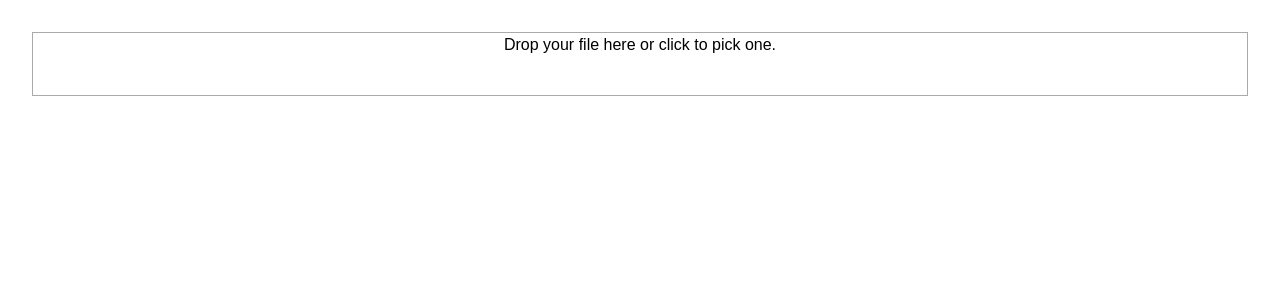
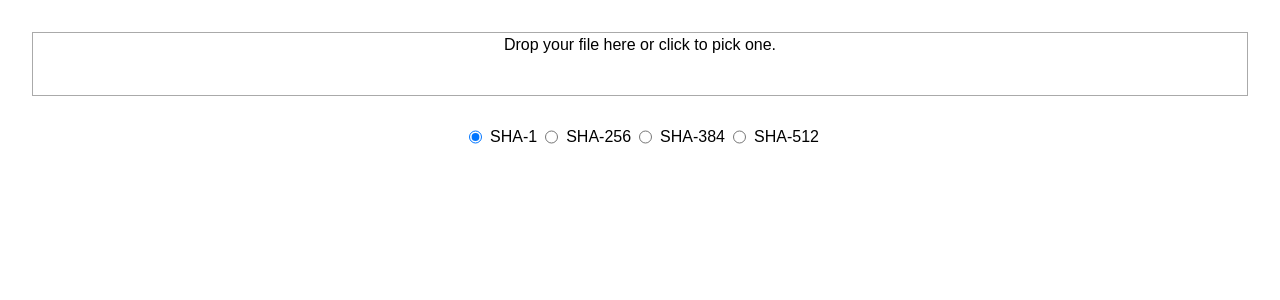
Before and after one commit to joelgeorgev/file-hash-verifier, a React (Create React App) app: page / in a window 1280 px wide. Shown: the top 300 px of the page. Built offline with nearby package versions, Linux system fonts and the light colour scheme.

Commit message:
Cache arrayBuffer in state for quick subsequent hash operations

```diff
--- a/src/App.js
+++ b/src/App.js
@@ -11,6 +11,7 @@ class App extends Component {
     super(props);
     this.state = {
       file: undefined,
+      arrayBuffer: undefined,
       hashType: 'sha-1',
       loading: false,
       hash: undefined
@@ -25,8 +26,10 @@ class App extends Component {
         loading: true
       });
       try {
-        const hash = await this.calculateHash(this.state.hashType, files[0]);
+        const arrayBuffer = await this.getArrayBuffer(files[0]);
+        const hash = await this.hash(this.state.hashType, arrayBuffer);
         this.setState({
+          arrayBuffer: arrayBuffer,
           loading: false,
           hash: hash
         });
@@ -42,14 +45,16 @@ class App extends Component {
       hashType: hashType,
       loading: true
     });
+    if (this.state.arrayBuffer) {
       try {
-      const hash = await this.calculateHash(hashType, this.state.file);
+        const hash = await this.hash(hashType, this.state.arrayBuffer);
         this.setState({
           loading: false,
           hash: hash
         });
       } catch (err) {
         console.error('Error', err);
+      }
     }
   }
 
@@ -60,10 +65,10 @@ class App extends Component {
     return hashHex;
   }
 
-  calculateHash(hashType, file) {
+  getArrayBuffer(file) {
     return new Promise((resolve, reject) => {
       const reader = new FileReader();
-      reader.onload = () => { resolve(this.hash(hashType, reader.result)); };
+      reader.onload = () => { resolve(reader.result); };
       reader.onerror = err => { reject(err); }
       reader.readAsArrayBuffer(file);
     });
@@ -73,9 +78,9 @@ class App extends Component {
     return (
       <div className='flex flex-column justify-center ma4'>
         <FilePicker setFile={this.setFile.bind(this)} />
+        <HashSelector hashType={this.state.hashType} setHashType={this.setHashType.bind(this)} />
         {this.state.file ?
           <div>
-            <HashSelector hashType={this.state.hashType} setHashType={this.setHashType.bind(this)} />
             <FileDetails file={this.state.file} />
             <FileHash loading={this.state.loading} hash={this.state.hash} />
           </div>
```
Lines whose indentation alone changed are shown as unchanged.
